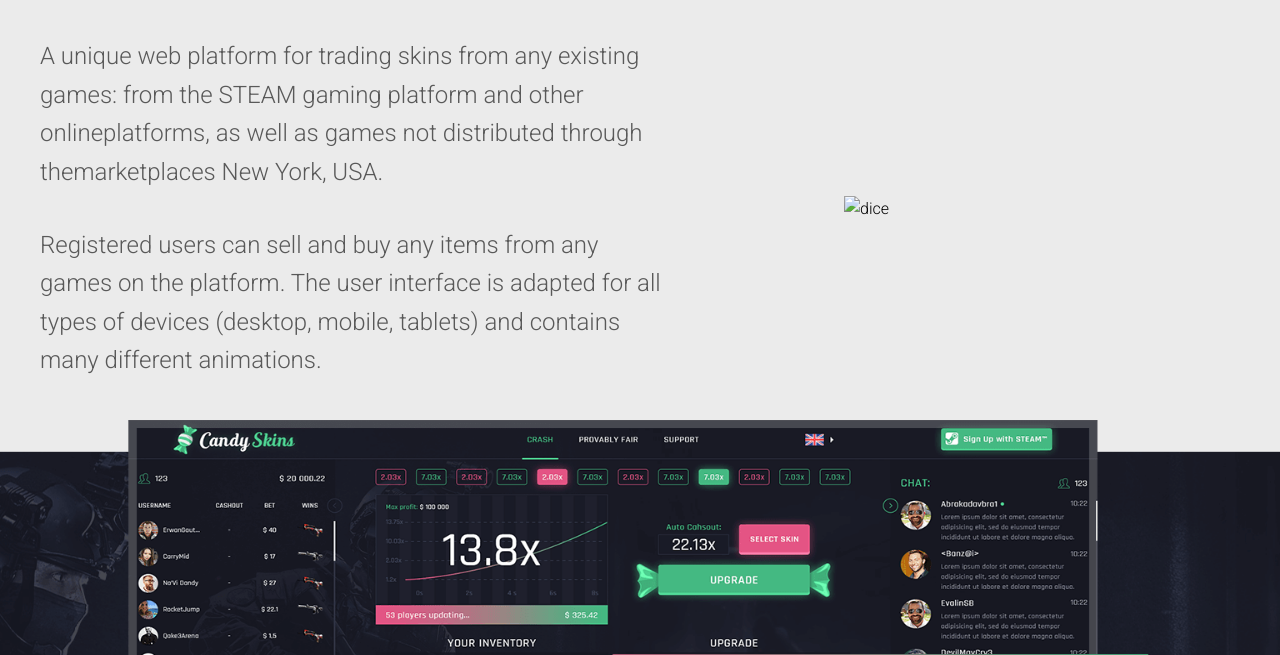
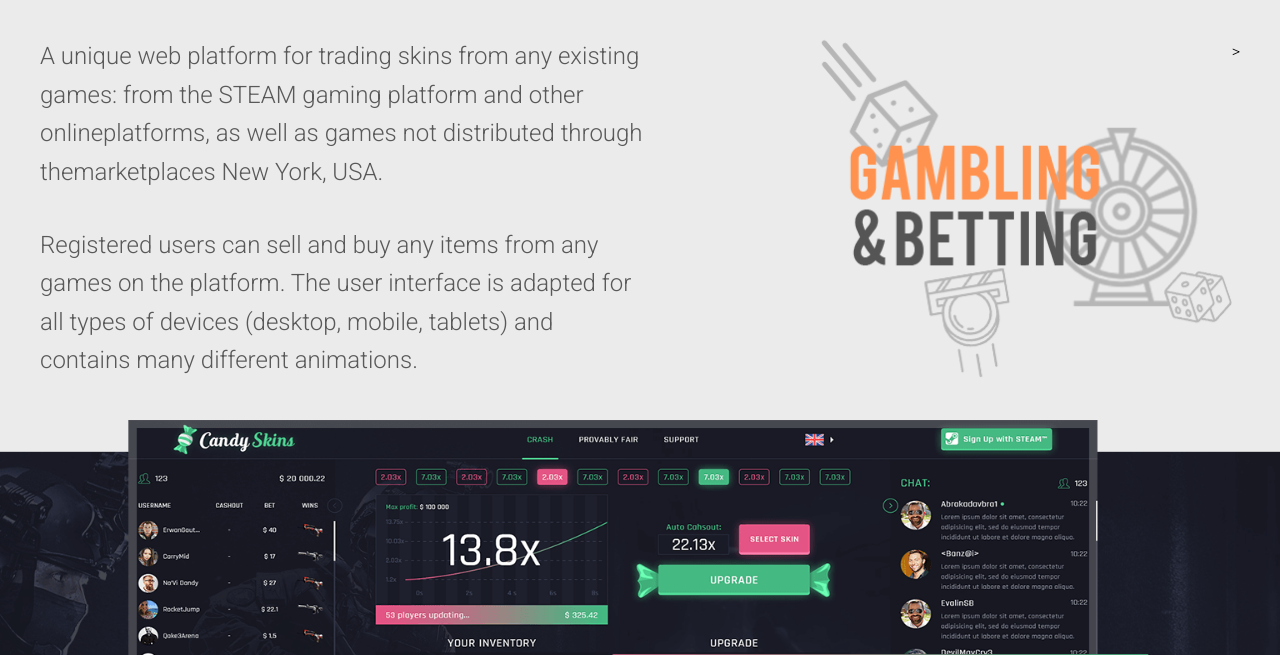
Before and after one commit to OlegMarchenko/lup, a website: page src/candyskins.html in a window 1280 px wide. Shown: the part 145-800 px from the top of the page. Drawn offline with nearby package versions, Linux system fonts and the light colour scheme; files that its build step writes are made by us from their sources; files whose address does not match are found by name.

Commit message:
fixed candyskins

```diff
--- a/src/candyskins.html
+++ b/src/candyskins.html
@@ -34,7 +34,7 @@
                             different animations.</p>
                     </div>
                     <div class="introduction-image">
-                        <img src="img/dice.png" alt="dice">
+                        <img class="wow fadeInLeft" src="img/gumbbet.png" alt="gambling & betting">>
                     </div>
                 </div>
             </div>
```
Also changed, not shown: build/candyskins.html, build/css/main.css, build/js/main.js, 1 other file.
